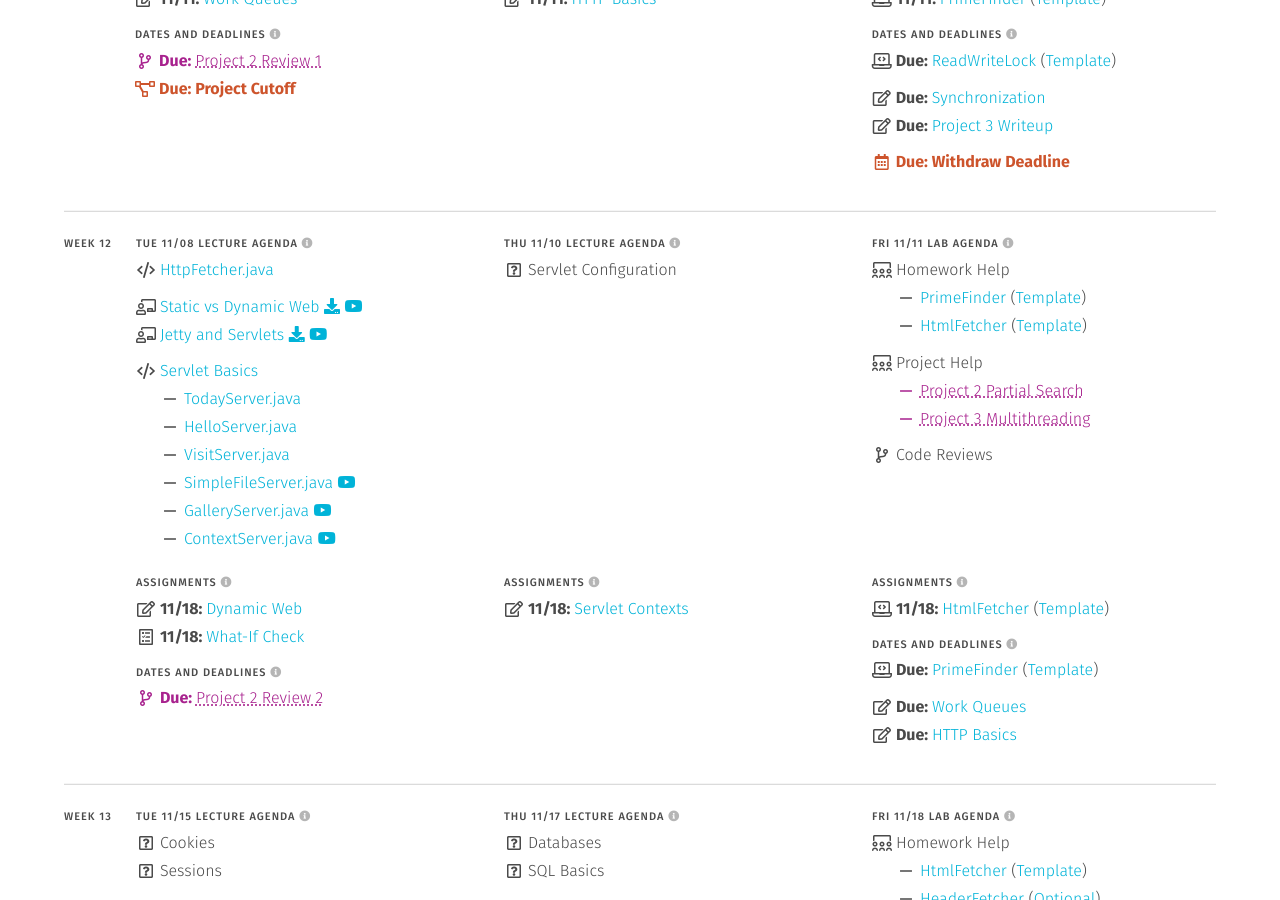
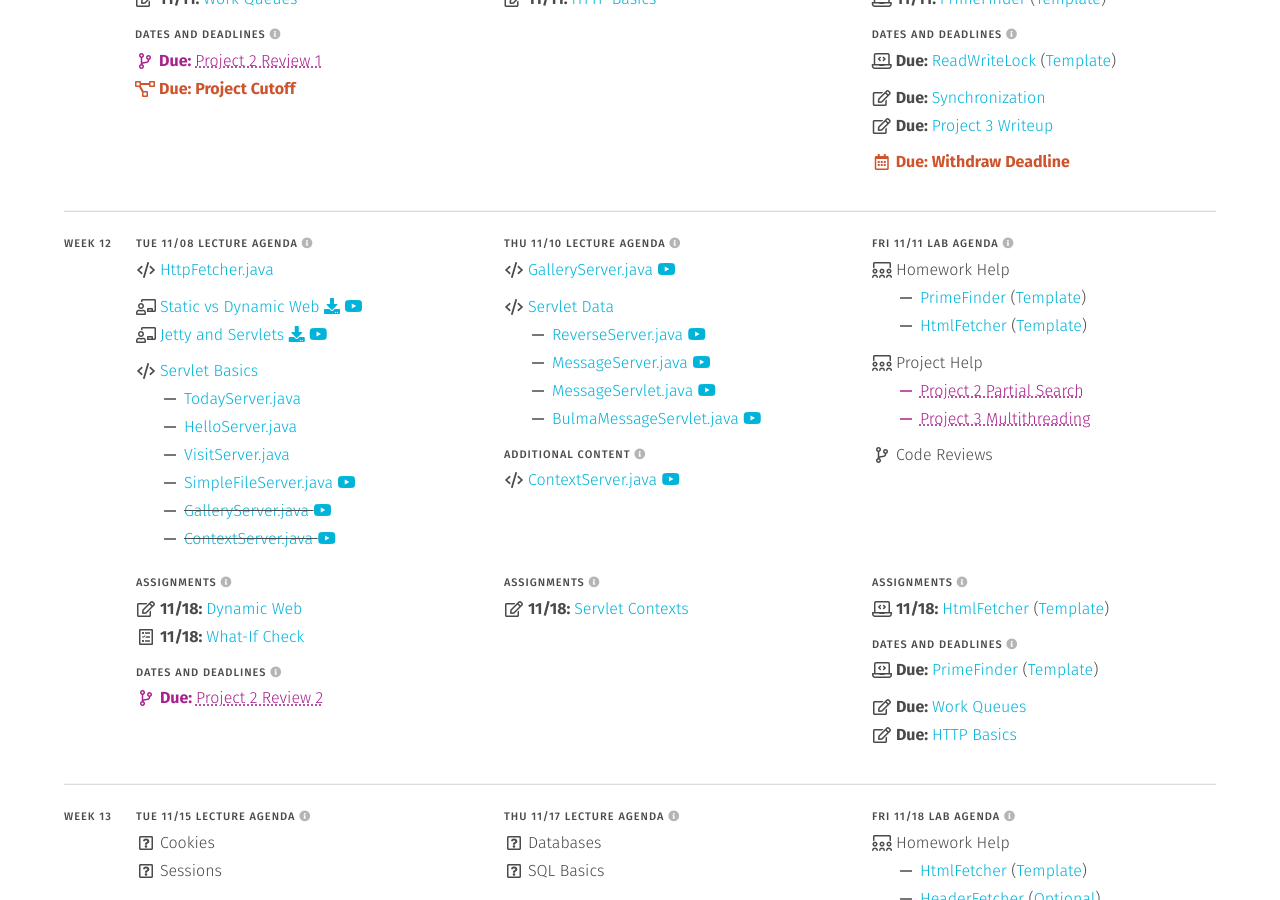
Before and after one commit to usf-cs272-fall2022/usf-cs272-fall2022.github.io, a Jekyll site: the page built from schedule.md, in a window 1280 px wide and 900 px high, scrolled down 7375 px. Built offline with Jekyll 4.4.1, drawn with Linux system fonts in a browser that asks for light colours.

Commit message:
Updated Thu lecture materials

```diff
--- a/_data/schedule.yml
+++ b/_data/schedule.yml
@@ -1824,13 +1824,13 @@ weeks:
 
               - text: GalleryServer.java
                 icon: indented
-                type: push
+                type: ['push', 'del']
                 link: https://github.com/usf-cs272-fall2022/lectures/blob/main/ServletBasics/src/main/java/edu/usfca/cs272/GalleryServer.java
                 tube: https://drive.google.com/file/d/1y7DlVnj3s1tcyS0kvKt5C7nxk-9ROkBz/view?usp=sharing
 
               - text: ContextServer.java
                 icon: indented
-                type: push
+                type: ['push', 'del']
                 link: https://github.com/usf-cs272-fall2022/lectures/blob/main/ServletBasics/src/main/java/edu/usfca/cs272/ContextServer.java
                 tube: https://drive.google.com/file/d/1TXY__9WzN_GbvSYH1LmHTJLu-Uu06voT/view?usp=sharing
 
@@ -1851,7 +1851,46 @@ weeks:
         sections:
           - <<: *lectures
             items:
-              - text: 'Servlet Configuration'
+              - text: GalleryServer.java
+                icon: code
+                link: https://github.com/usf-cs272-fall2022/lectures/blob/main/ServletBasics/src/main/java/edu/usfca/cs272/GalleryServer.java
+                tube: https://drive.google.com/file/d/1y7DlVnj3s1tcyS0kvKt5C7nxk-9ROkBz/view?usp=sharing
+
+              - text: 'Servlet Data'
+                icon: code
+                type: bump
+                link: https://github.com/usf-cs272-fall2022/lectures/tree/main/ServletData
+
+              - text: ReverseServer.java
+                icon: indented
+                type: push
+                link: https://github.com/usf-cs272-fall2022/lectures/blob/main/ServletBasics/src/main/java/edu/usfca/cs272/ReverseServer.java
+                tube: https://drive.google.com/file/d/17AUSBRl0c_n7eJ56cSHIbd1al7P9YylG/view?usp=sharing
+
+              - text: MessageServer.java
+                icon: indented
+                type: push
+                link: https://github.com/usf-cs272-fall2022/lectures/blob/main/ServletData/src/main/java/edu/usfca/cs272/MessageServer.java
+                tube: https://drive.google.com/file/d/1AhKibA6CMpro8BI7IsmTnRPCmj_kkube/view?usp=share_link
+
+              - text: MessageServlet.java
+                icon: indented
+                type: push
+                link: https://github.com/usf-cs272-fall2022/lectures/blob/main/ServletData/src/main/java/edu/usfca/cs272/MessageServlet.java
+                tube: https://drive.google.com/file/d/19NR1YdmY1MWH8OH3A0zRypiCSPnBSfCg/view?usp=sharing
+
+              - text: BulmaMessageServlet.java
+                icon: indented
+                type: push
+                link: https://github.com/usf-cs272-fall2022/lectures/blob/main/ServletData/src/main/java/edu/usfca/cs272/BulmaMessageServlet.java
+                tube: https://drive.google.com/file/d/1Tg5XcUStSyEAuzaEQ1Da6C66ExpxA2Lc/view?usp=sharing
+
+          - <<: *content
+            items:
+              - text: ContextServer.java
+                icon: code
+                link: https://github.com/usf-cs272-fall2022/lectures/blob/main/ServletBasics/src/main/java/edu/usfca/cs272/ContextServer.java
+                tube: https://drive.google.com/file/d/1TXY__9WzN_GbvSYH1LmHTJLu-Uu06voT/view?usp=sharing
 
           - <<: *assignments
             items:
```
